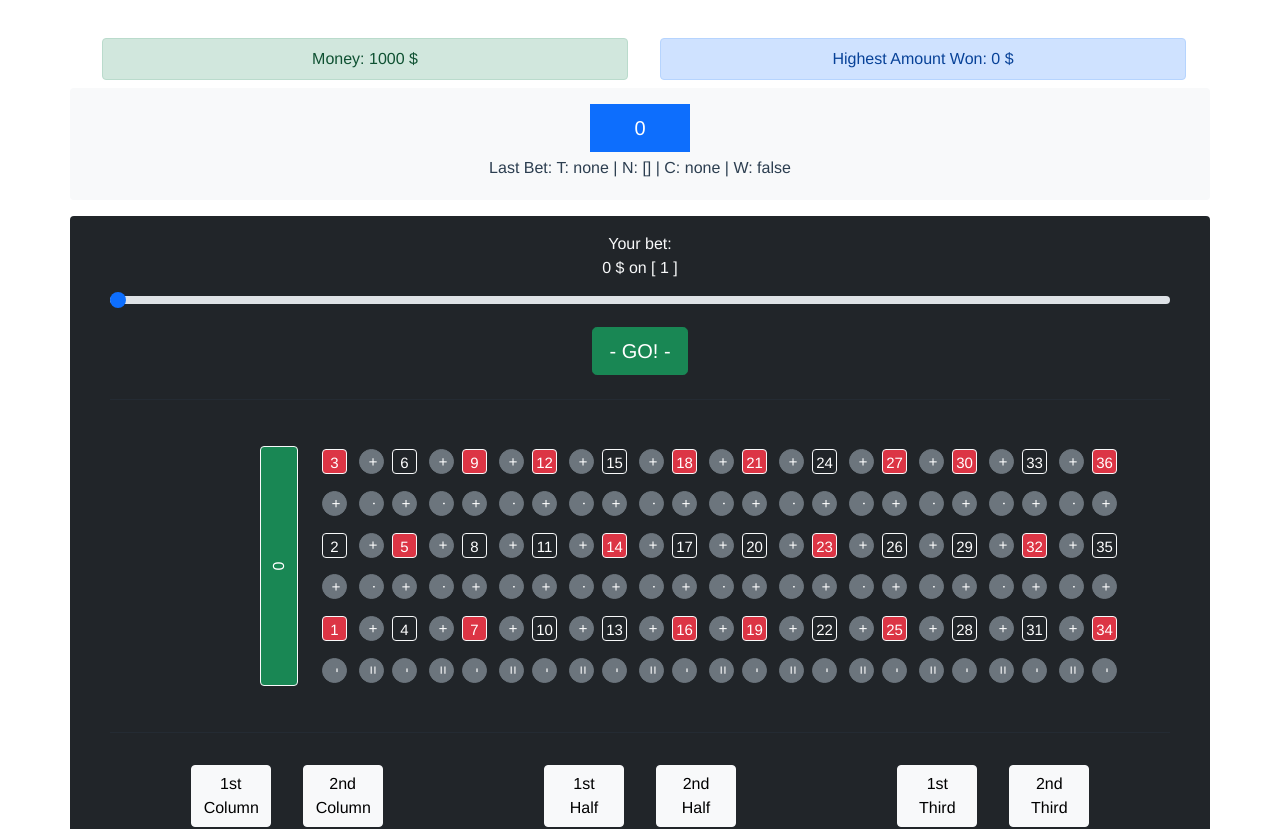
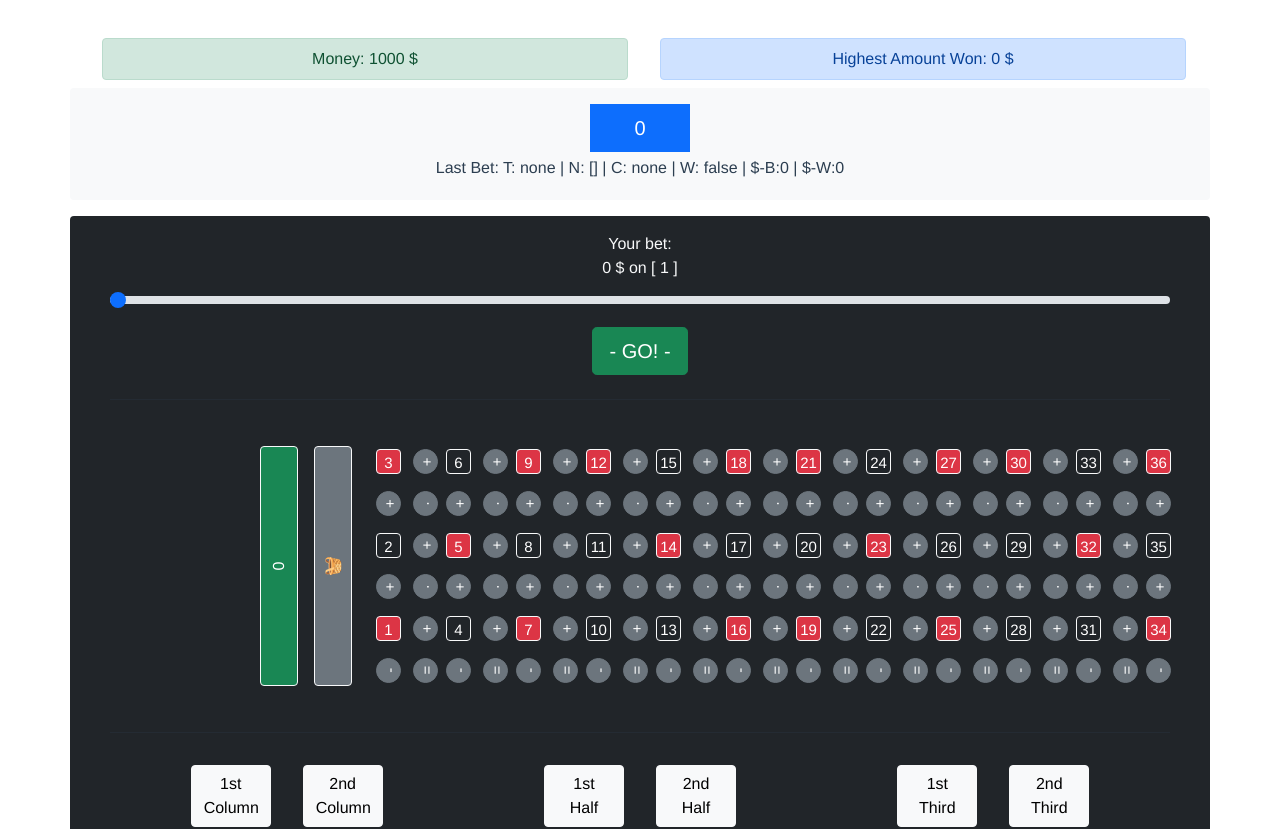
Before and after one commit to Meleemaru2k/roulette-game, a Vue app: page / in a window 1280 px wide. Shown: the top 829 px of the page. Built offline with nearby package versions, Linux system fonts and the light colour scheme.

Commit message:
Added minor information on Gamefield

```diff
--- a/src/App.vue
+++ b/src/App.vue
@@ -10,6 +10,8 @@
         <Gamefield
           :last-bet="playerStats.lastBet"
           :last-bet-win="playerStats.lastWin"
+          :last-bet-win-amount="playerStats.lastWinAmount"
+          :last-bet-amount="playerStats.lastBetAmount"
         />
       </div>
       <div class="bg-dark col-12 col-lg-12 p-3 rounded row mx-auto">
@@ -47,6 +49,8 @@ export default {
         money: 1000,
         lastBet: new gridProp("none", [], "none"),
         lastWin: false,
+        lastWinAmount: 0,
+        lastBetAmount: 0,
       },
       currentBet: undefined,
       currentAmountBet: 0,
@@ -81,6 +85,8 @@ export default {
     },
     setReward(multiplier) {
       let amountWon = parseInt(this.currentAmountBet) * multiplier;
+      this.playerStats.lastWinAmount = amountWon;
+      this.playerStats.lastBetAmount = parseInt(this.currentAmountBet);
       this.playerStats.lastBet = this.currentBet;
       console.log("Amount won: " + amountWon);
       this.playerStats.money += amountWon;
@@ -179,6 +185,11 @@ export default {
             winRatio = this.betWinRatios.get("col");
           }
           break;
+        case "basket":
+          if (isWin) {
+            winRatio = this.betWinRatios.get("col");
+          }
+          break;
         //If default => Lose => No reward
         default:
           winRatio = 0;
@@ -201,6 +212,7 @@ export default {
       this.betWinRatios.set("doubleStreet", 5);
       this.betWinRatios.set("split", 17);
       this.betWinRatios.set("corner", 8);
+      this.betWinRatios.set("basket", 8);
       this.betWinRatios.set("none", 0);
     },
   },
--- a/src/classes/rouletteGrid.js
+++ b/src/classes/rouletteGrid.js
@@ -13,6 +13,7 @@ export default class grid {
       streets: [],
       doubleStreets: [],
       redBlack: [],
+      basket: [0, 1, 2, 3],
     };
     //TODO: Use this in PlayerControls
     this.subsetProps = {
@@ -208,6 +209,7 @@ export default class grid {
 
     return [h1, h2];
   }
+
   //Could be static
   isNumberRed(num) {
     if (this.subsets.redBlack[0].includes(num)) {
--- a/src/components/Gamefield.vue
+++ b/src/components/Gamefield.vue
@@ -8,7 +8,8 @@
     </button>
     <p class="m-1 text">
       Last Bet: T: {{ lastBet.type }} | N: {{ lastBet.numbers }} | C:
-      {{ lastBet.color }} | W: {{ lastBetWin }}
+      {{ lastBet.color }} | W: {{ lastBetWin }} | $-B:{{ lastBetAmount }} |
+      $-W:{{ lastBetWinAmount }}
     </p>
   </div>
 </template>
@@ -23,6 +24,8 @@ export default {
     numberRange: Array,
     lastBet: Object,
     lastBetWin: Boolean,
+    lastBetWinAmount: Number,
+    lastBetAmount: Number,
   },
   data() {
     return {
--- a/src/components/PlayerControls.vue
+++ b/src/components/PlayerControls.vue
@@ -34,6 +34,14 @@
           style="width: 80%"
         >
           0
+        </button>
+        <button
+          class="btn btn-secondary numZeroBtn border border-light mx-auto mb-3"
+          @click="betOnBasket()"
+          :disabled="isRolling"
+          style="width: 80%"
+        >
+          🧺
         </button>
         <div
           v-for="(row, index) in gridData"
@@ -319,6 +327,11 @@ export default {
       }
       this.scrollToElement(document.getElementById("startRoundBtn"), 300);
     },
+    betOnBasket() {
+      let nums = this.numberGrid.subsets.basket;
+      this.betData = new gridProp("basket", nums, "none");
+      this.scrollToElement(document.getElementById("startRoundBtn"), 300);
+    },
     //TODO: Make global
     scrollToElement: (element, offset = 0) => {
       let elemScrollY = element.getBoundingClientRect().top;
@@ -380,6 +393,9 @@ export default {
           result = this.betData.numbers;
           break;
         case "col_c":
+          result = this.betData.numbers;
+          break;
+        case "basket":
           result = this.betData.numbers;
           break;
         default:
```
